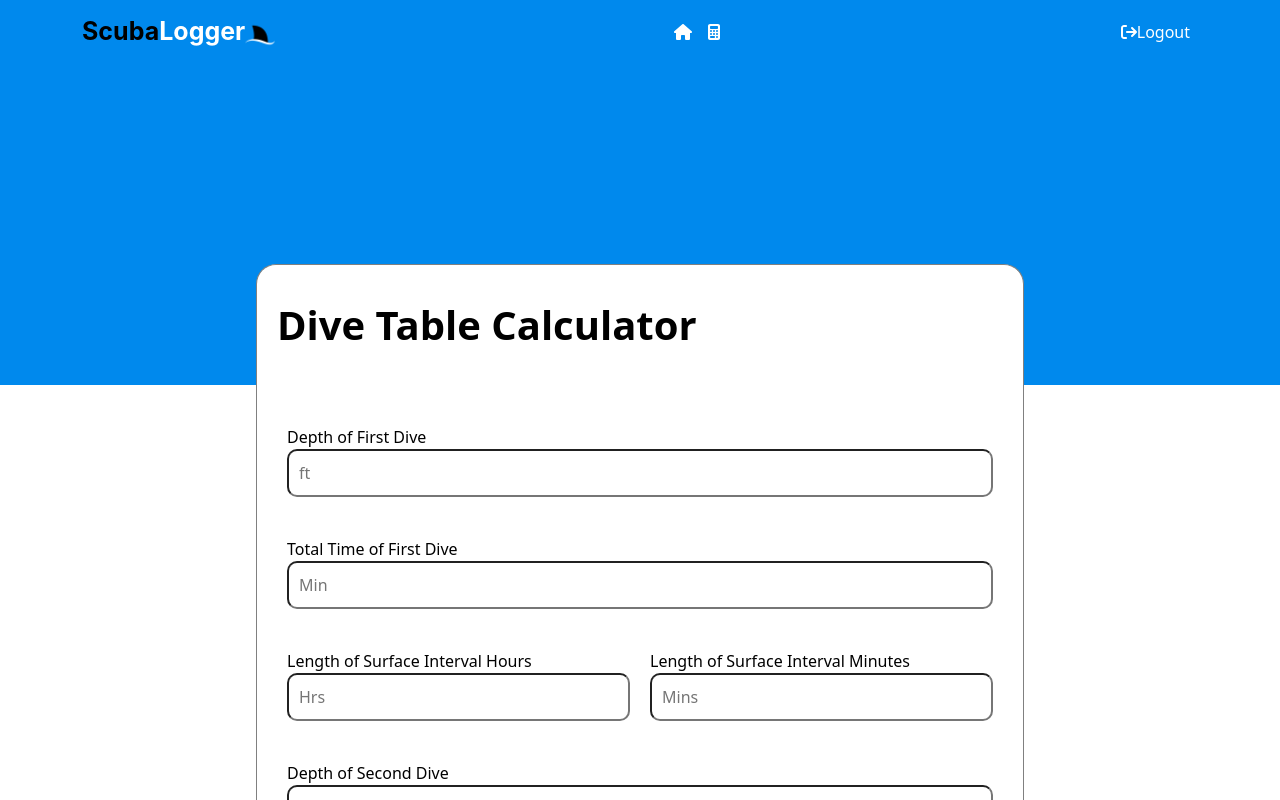
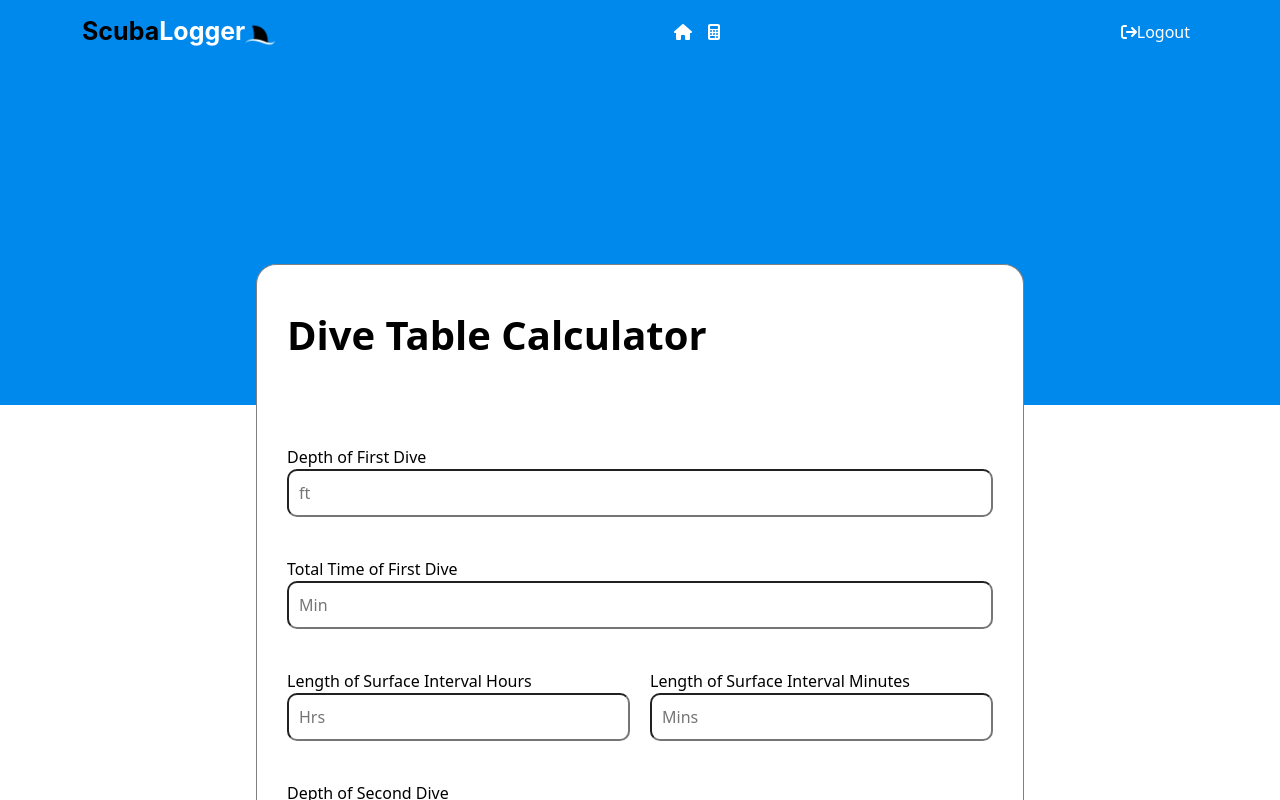
Before and after one commit to Large-Project-COP4331/main, a React (Create React App) app in the folder frontend/: page /divecalc in a window 1280 px wide. Shown: the top 800 px of the page. Built offline with nearby package versions, Linux system fonts and the light colour scheme.

Commit message:
Update App.css

```diff
--- a/frontend/src/App.css
+++ b/frontend/src/App.css
@@ -899,7 +899,7 @@
   color: black;
   font-size: 40px;
   font-weight: 640;
-
+  padding: 10px 10px 10px 10px;
 }
 
 .homepageBoxTopMid
@@ -1121,7 +1121,7 @@
   display: flex;
   flex-direction: row;
   width: 100%;
-
+  padding: 10px 10px 10px 10px;
 }
 
 .addLogTitle, .editLogTitle
@@ -1361,7 +1361,7 @@
   color: black;
   font-size: 40px;
   font-weight: 640;
-
+  padding: 10px 10px 10px 10px;
 }
 
 .diveCalcBoxTopMid
```
